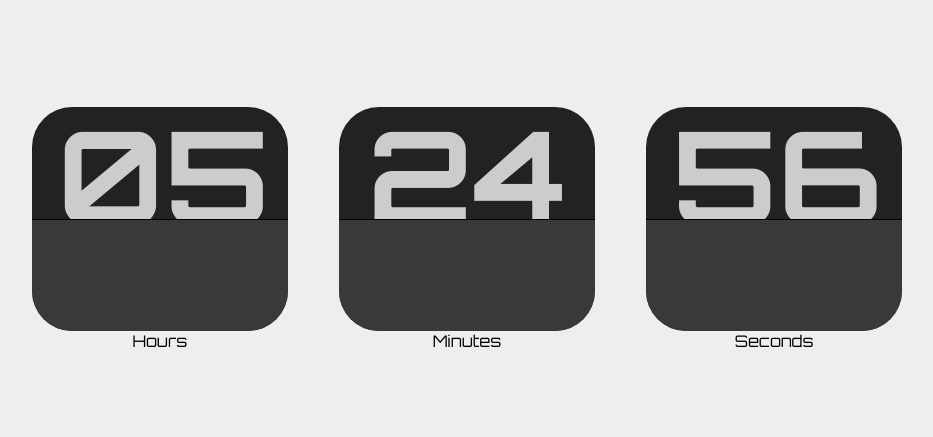
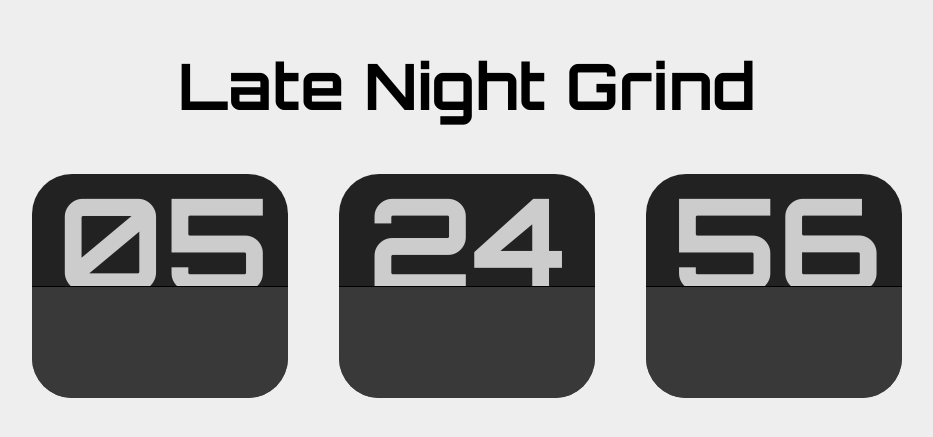
Before and after one commit to AlexanderLu98/Flip-Clock-Overlay-OBS-Studio, a plain HTML site: page index.html in a window 1280 px wide. Shown: the part 179-616 px from the top of the page, without its empty margins (173-1106 px from the left). Drawn offline with Linux system fonts and the light colour scheme.

Commit message:
color change failed

```diff
--- a/script.js
+++ b/script.js
@@ -4,7 +4,8 @@ console.clear();
 function CountdownTracker(label, value) {
   var el = document.createElement('span');
   el.className = 'flip-clock__piece';
-  el.innerHTML = '<b class="flip-clock__card card"><b class="card__top"></b><b class="card__bottom"></b><b class="card__back"><b class="card__bottom"></b></b></b>' + label + '</span>';
+  // Label is not used in this version
+  el.innerHTML = '<b class="flip-clock__card card"><b class="card__top"></b><b class="card__bottom"></b><b class="card__back"><b class="card__bottom"></b></b></b></span>';
 
   this.el = el;
 
@@ -78,6 +79,63 @@ function Clock(callback) {
   setTimeout(updateClock, 500);
 }
 
-// Initialize the regular clock
-var clock = new Clock();
-document.body.appendChild(clock.el);
+// Function to dynamically update the theme and title
+function updateTheme() {
+    const hour = new Date().getHours();
+    const clockElement = document.querySelector('.flip-clock');
+    const titleEl = document.querySelector('#timeTitle'); // Change from titleElement to titleEl
+
+    // Reset classes for both clock and title
+    clockElement.className = 'flip-clock';
+    titleEl.className = 'title';
+
+    // Determine the theme class and title text
+    let themeClass = '';
+    let titleText = '';
+    if (hour >= 6 && hour < 12) {
+      themeClass = 'theme-morning';
+      titleText = 'Morning Grind';
+    } else if (hour >= 12 && hour < 18) {
+      themeClass = 'theme-afternoon';
+      titleText = 'Afternoon Grind';
+    } else if (hour >= 18 && hour < 21) {
+      themeClass = 'theme-evening';
+      titleText = 'Evening Grind';
+    } else {
+      themeClass = 'theme-night';
+      titleText = 'Late Night Grind';
+    }
+
+    // Apply the theme to the clock and title elements
+    clockElement.classList.add(themeClass);
+    titleEl.classList.add(themeClass);
+
+    // Update the title text explicitly
+    titleEl.textContent = titleText;
+
+    // Debugging output to verify theme and class application
+    console.log('Applied Theme:', themeClass);
+    console.log('Updated Title:', titleText);
+}
+
+
+  // Initialize the title and append it to the document
+  const titleEl = document.createElement('div');
+  titleEl.id = 'timeTitle';
+  titleEl.className = 'title';
+  document.body.insertBefore(titleEl, document.body.firstChild);
+
+  // Initialize the clock
+  var clock = new Clock();
+  document.body.appendChild(clock.el);
+
+  // Initial theme setup
+  updateTheme();
+
+  // Force reflow by accessing offsetHeight (or any other property that forces layout reflow)
+  titleEl.offsetHeight;  // Trigger reflow
+  // Then reapply the class to force style recalculation
+  titleEl.classList.add('theme-morning');
+
+  // Update the theme every 15 minutes
+  setInterval(updateTheme, 900000); // 15 minutes = 900,000 ms
--- a/styles.css
+++ b/styles.css
@@ -12,10 +12,19 @@ body {
   font-family: 'Orbitron', sans-serif;
 }
 
+.title {
+  font-size: 4rem; /* Increase the font size significantly */
+  font-weight: bold; /* Make the title bold */
+  text-align: center; /* Center the title */
+  margin-bottom: 2rem; /* Add more space below the title */
+  transition: color 0.5s ease; /* Add a color transition */
+}
+
 .flip-clock {
   text-align: center;
   perspective: 40vw; /* Adjusted perspective to viewport width */
   margin: 2vh auto; /* Adjusted margin to viewport height */
+  transition: color 0.5s ease; /* Add a color transition */
 
   *,
   *:before,
@@ -113,6 +122,23 @@ body {
   animation: flipBottom 0.6s cubic-bezier(.15,.45,.28,1);
 }
 
+/* More Specific Theme Styles for Title */
+.flip-clock.theme-morning .title {
+  color: #FFA500; /* Orange for morning */
+}
+
+.flip-clock.theme-afternoon .title {
+  color: #FF6347; /* Tomato for afternoon */
+}
+
+.flip-clock.theme-evening .title {
+  color: #FFD700; /* Gold for evening */
+}
+
+.flip-clock.theme-night .title {
+  color: #1E90FF; /* Dodger Blue for night */
+}
+
 @keyframes flipTop {
   0% {
     transform: rotateX(0deg);
@@ -120,24 +146,19 @@ body {
     opacity: 1;
   }
   100% {
-    transform: rotateX(-90deg);
-    z-index: -1;
+    transform: rotateX(180deg);
     opacity: 0;
   }
 }
 
 @keyframes flipBottom {
-  0%, 50% {
-    z-index: -1;
-    transform: rotateX(90deg);
+  0% {
+    transform: rotateX(0deg);
+    z-index: 1;
     opacity: 0;
   }
-  51% {
-    opacity: 0.99;
-  }
   100% {
-    z-index: 5;
-    transform: rotateX(0deg);
+    transform: rotateX(180deg);
     opacity: 1;
   }
 }
```
